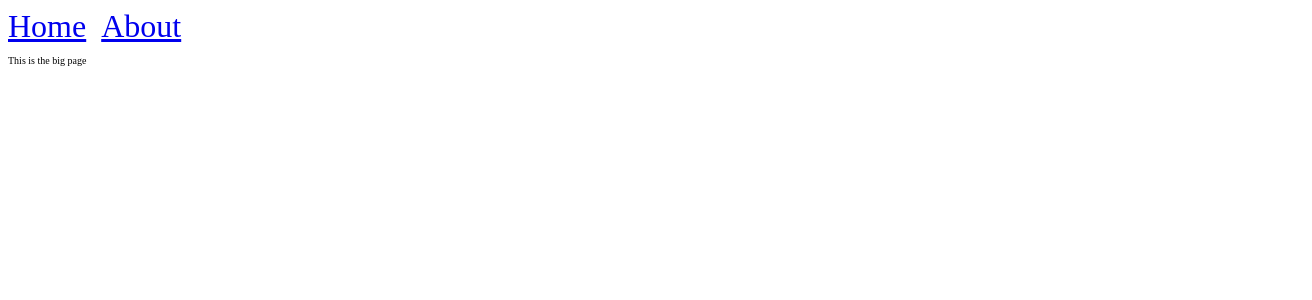
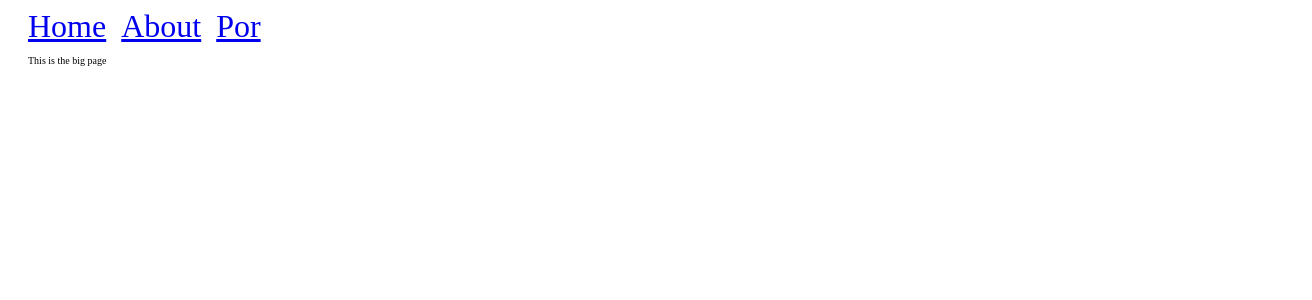
Before and after one commit to rufyan/cy, a Next.js app: page /about in a window 1280 px wide. Shown: the top 300 px of the page, 1312 px wide, since content can reach past the window. Built offline with nearby package versions, Linux system fonts and the light colour scheme.

Commit message:
Undo deployment settings, styles

```diff
--- a/components/Header.js
+++ b/components/Header.js
@@ -12,7 +12,9 @@ const Header = () => (
     <Link href="/about">
       <a style={linkStyle}>About</a>
     </Link>
-
+    <Link href="/portfolio">
+      <a style={linkStyle}>Por</a>
+    </Link>
     </nav>
 )
 
--- a/components/Page.js
+++ b/components/Page.js
@@ -5,7 +5,7 @@ import Meta from './Meta';
 class Page extends React.Component {
     render(){
         return (
-            <div>
+            <div className="wide row">
                 <Meta></Meta>
                 <Header></Header>
                 {this.props.children}
--- /dev/null
+++ b/config.js
@@ -0,0 +1,3 @@
+export default {
+    path: "http://www.charmaineyabsley.com.au"
+}
--- a/package.json
+++ b/package.json
@@ -6,7 +6,7 @@
   "scripts": {
     "dev": "node server.js",
     "build": "next build",
-    "start": "next start -p 8000"
+    "start": "NODE_ENV=production node server.js"
   },
   "keywords": [],
   "author": "",
--- a/pages/index.js
+++ b/pages/index.js
@@ -1,12 +1,14 @@
 
 import Link from 'next/link'
 import fetch from 'isomorphic-unfetch'
+import conf from '../config';
 
 const PostLink = (props) => (
   <li>
     <Link as={`/p/${props.id}`} href={`/post?title=${props.title}`}>
       <a>{props.title}</a>
     </Link>
+
   </li>
 )
 const Index = (props) => (
@@ -25,6 +27,7 @@ const Index = (props) => (
           <Link as={`/p/${item.gsx$heading.$t}`} href={`/post?id=${item.gsx$heading.$t}`}>
             <a>{item.gsx$heading.$t}</a>
           </Link>
+            <img src={`${conf.path}/${item.gsx$image.$t}`} alt={item.gsx$heading.$t} />
         </li>
       ))}
     </ul>
--- a/scss/style.scss
+++ b/scss/style.scss
@@ -6,6 +6,27 @@ h1{font-size:3rem}
 
 nav{font-size: 2rem}
 
+.row{
+    margin:0 auto;
+    &.wide{
+        max-width:1680px
+    }
+}
+
+.wide{
+    width:100%;
+    padding: 0 20px!important;
+}
+.items{
+    display:flex;
+    flex-wrap: wrap;
+    margin: 0 -15px;
+
+    article{
+        width: calc(100%/3 - 30px);
+        margin: 1rem 0;
+    }
+}
 .grid{
     display: grid;
     grid-template-columns: repeat(auto-fit,minmax(400px,1fr));
--- a/server.js
+++ b/server.js
@@ -11,7 +11,7 @@ app.prepare()
 
  //get route and map to page, with route string mapped to query params
   server.get('/p/:id', (req, res) => {
-    const actualPage = '/post'
+    const actualPage = '/portfolio'
     const queryParams = { title: req.params.id }
     app.render(req, res, actualPage, queryParams)
   })
```
Also changed, not shown: pages/portfolio.js (renamed from pages/post.js, +6 -4 lines).
